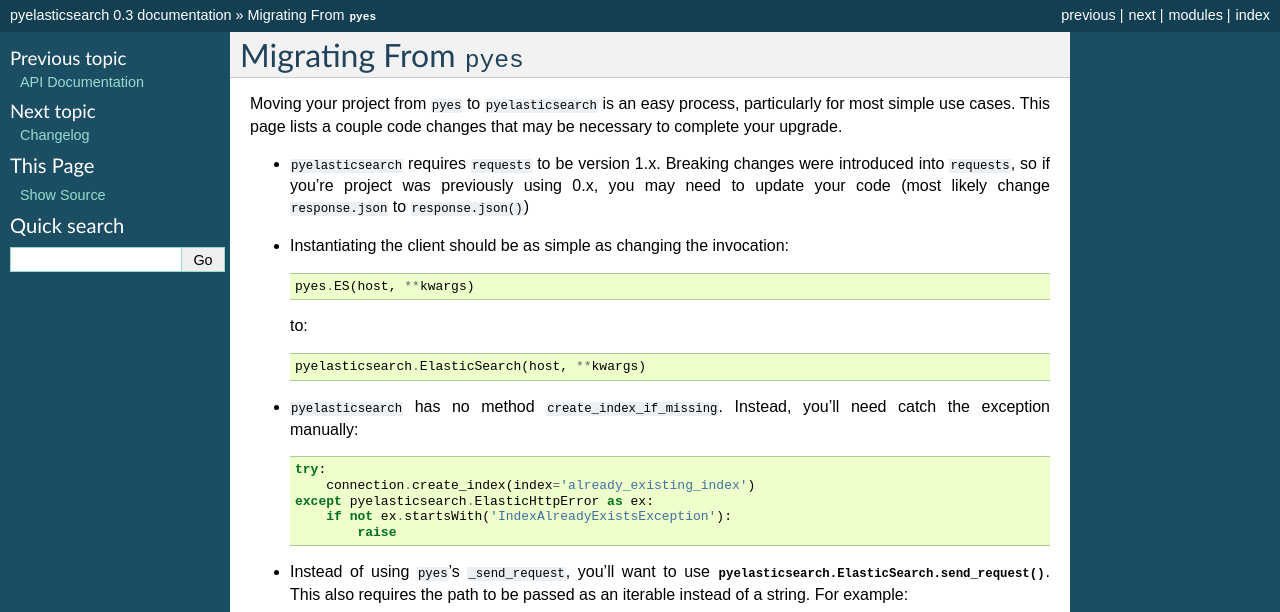
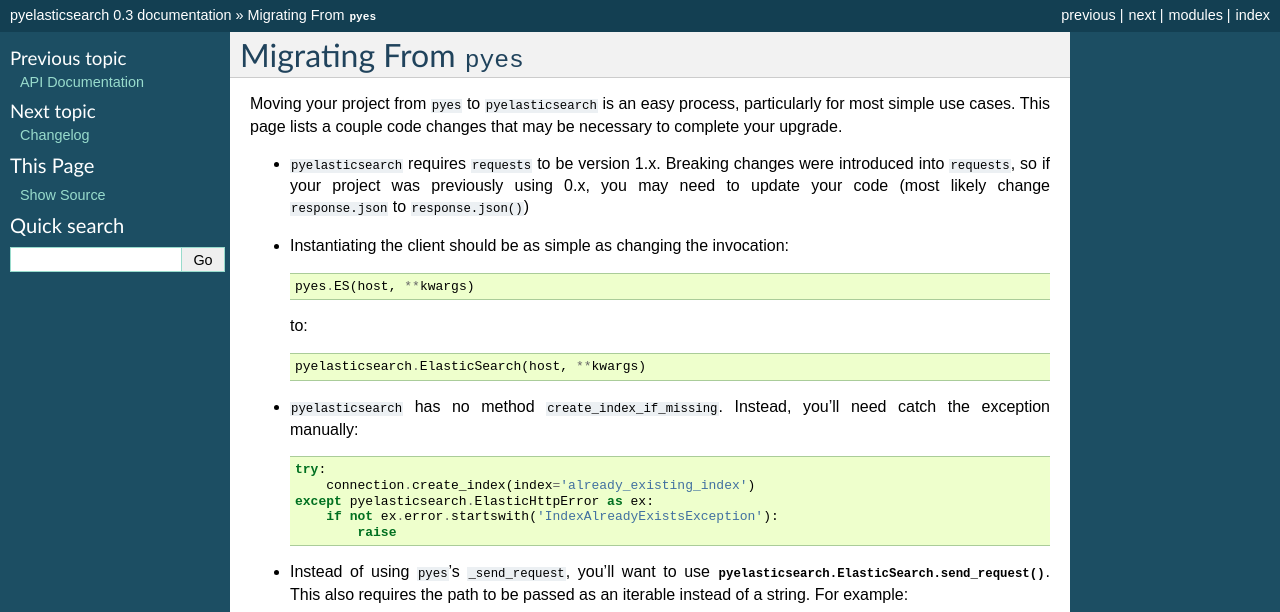
Before and after one commit to pyelasticsearch/pyelasticsearch, a Sphinx documentation site: the page built from docs/source/migrate.rst, in a window 1280 px wide. Shown: the top 612 px of the page. Built offline with Sphinx 7.4.7, drawn with Linux system fonts in a browser that asks for light colours.

Commit message:
doc: Fix typo

```diff
--- a/docs/source/migrate.rst
+++ b/docs/source/migrate.rst
@@ -6,7 +6,7 @@ particularly for most simple use cases. This page lists a couple code changes
 that may be necessary to complete your upgrade.
 
 * ``pyelasticsearch`` requires ``requests`` to be version 1.x. Breaking
-  changes were introduced into ``requests``, so if you're project was
+  changes were introduced into ``requests``, so if your project was
   previously using 0.x, you may need to update your code (most likely change
   ``response.json`` to ``response.json()``)
 
@@ -24,7 +24,7 @@ that may be necessary to complete your upgrade.
     try:
         connection.create_index(index='already_existing_index')
     except pyelasticsearch.ElasticHttpError as ex:
-        if not ex.startsWith('IndexAlreadyExistsException'):
+        if not ex.error.startswith('IndexAlreadyExistsException'):
             raise
 
 * Instead of using ``pyes``'s ``_send_request``, you'll want to use
```
